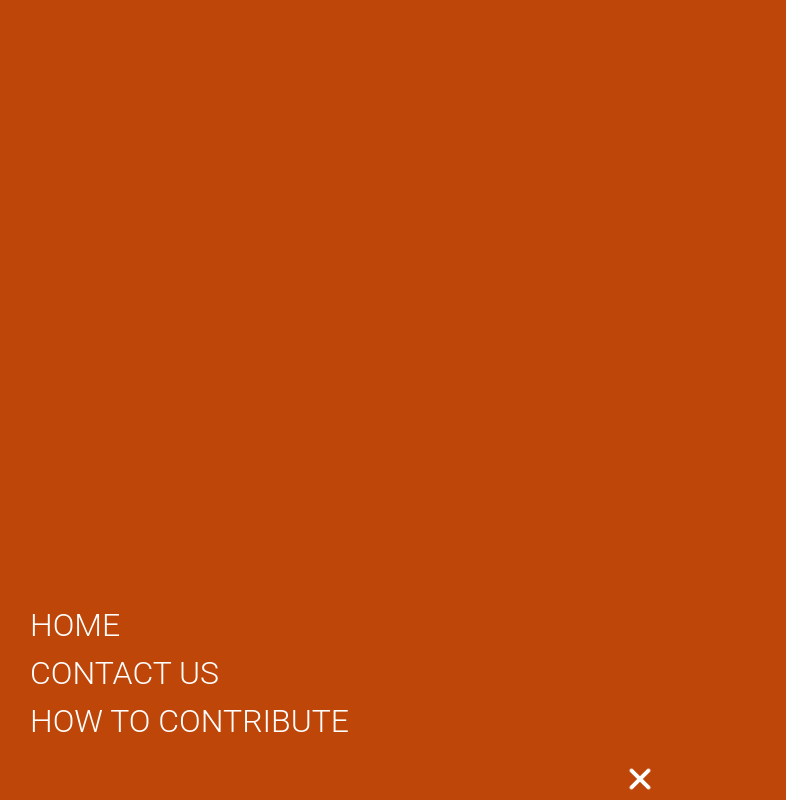
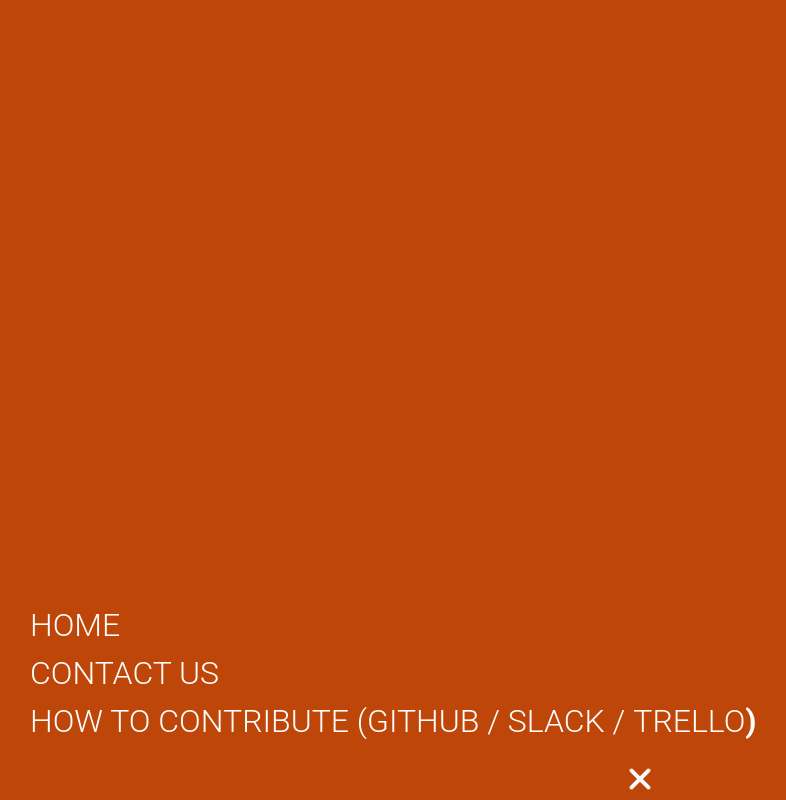
Before and after one commit to zach-c-d/ShelterMapSite, a plain HTML site: page index.html in a window 1280 px wide. Both pictures are taken after a click on the button "Open menu". Shown: the whole page, without its empty margins (0-786 px from the left). Drawn offline with Linux system fonts and the light colour scheme.

Commit message:
linked to our pages; fixed more shtuff

```diff
--- a/css/style.css
+++ b/css/style.css
@@ -88,6 +88,9 @@ LEVEL 2. MENU STYLES
   font-size: 3.2rem;
   font-weight: 700;
   text-transform: uppercase;
+}
+.menu__group span a{
+  color: var(--white);
 }
 
 .menu__group_active{
@@ -291,7 +294,7 @@ body{
 }
 
 a{
-  color: var(--colorMainDark);
+  color: var(--colorWhite);
 }
 body{
   background-color: var(--colorBlack);
--- a/index.html
+++ b/index.html
@@ -52,7 +52,13 @@
         <a href="#0" class="link menu__link">Contact Us</a>
       </li>
       <li class="menu__group">
-        <a href="#0" class="link menu__link">How to Contribute</a>
+        <a href="#0" class="link menu__link">
+        How to Contribute
+        (
+        <span><a href="https://github.com/civictechto/toronto-shelter-map"> Github /</a></span>
+        <span><a href="http://civictechto-slack-invite.herokuapp.com/"> Slack /</a></span>
+        <span><a href="https://trello.com/b/YlHTTscR/shelter-map"> Trello </a></span>)
+       </a>
       </li>
     </ul>
   </nav>
```
